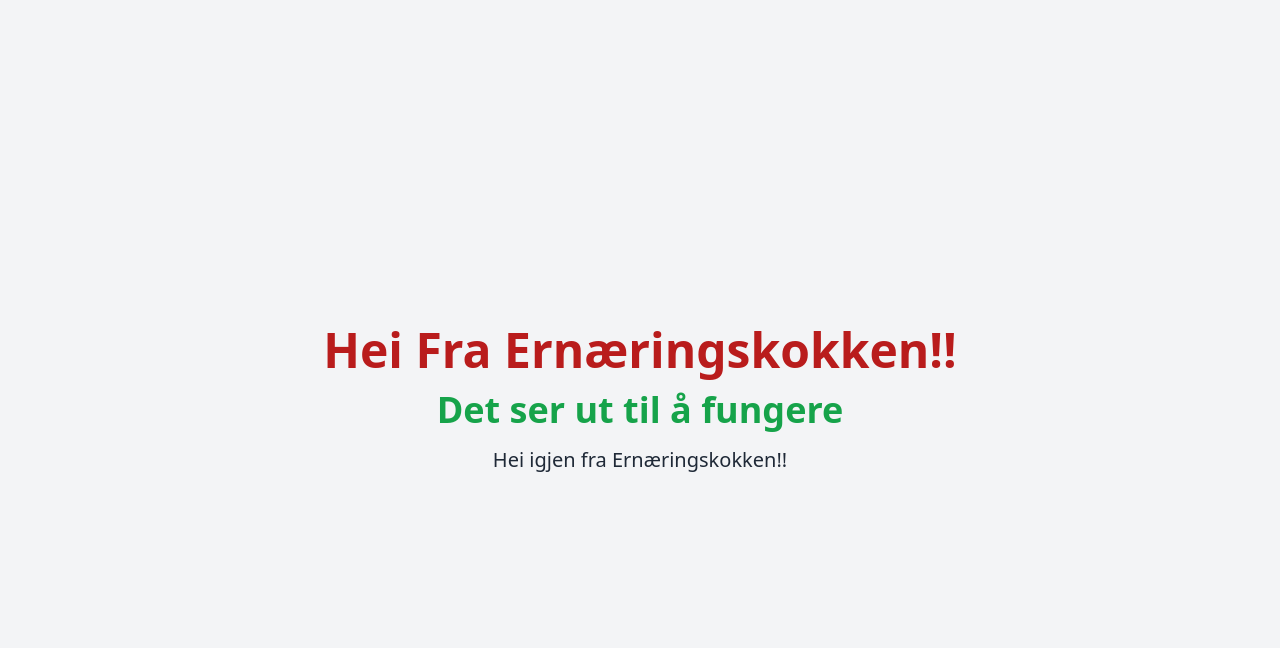
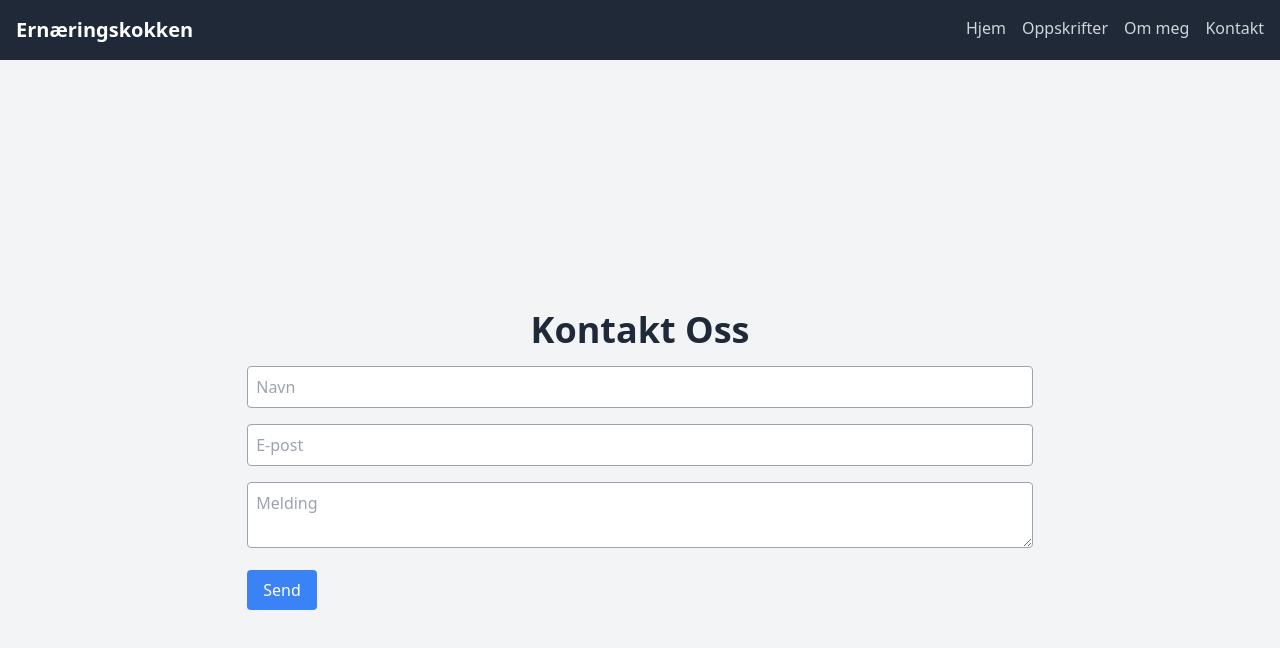
Before and after one commit to coding-chef77/ernaeringskokken, a React (Vite) app: page /contact in a window 1280 px wide. Shown: the top 648 px of the page. Built offline with nearby package versions, Linux system fonts and the light colour scheme.

Commit message:
Set up basic routing

```diff
--- a/src/App.jsx
+++ b/src/App.jsx
@@ -1,21 +1,23 @@
-import { motion } from "framer-motion";
+import { BrowserRouter as Router, Routes, Route } from "react-router-dom";
+import Navbar from "./components/Navbar";
+import Home from "./components/Home";
+import Recepies from "./components/Recepies";
+import About from "./components/About";
+import Contact from "./components/Contact";
 
 function App() {
   return (
-    <motion.div
-      className="flex flex-col items-center justify-center min-h-screen bg-gray-100 space-y-4"
-      initial={{ opacity: 0, scale: 0.8 }}
-      animate={{ opacity: 1, scale: 1 }}
-      transition={{ duration: 0.5 }}
-    >
-      <h1 className="text-5xl font-extrabold text-red-700">
-        Hei Fra Ernæringskokken!!
-      </h1>
-      <h2 className="text-4xl font-bold text-green-600">
-        Det ser ut til å fungere
-      </h2>
-      <p className="text-xl text-gray-800">Hei igjen fra Ernæringskokken!!</p>
-    </motion.div>
+    <Router>
+      <div className="min-h-screen bg-gray-100">
+        <Navbar />
+        <Routes>
+          <Route path="/" element={<Home />} />
+          <Route path="/recepies" element={<Recepies />} />
+          <Route path="/about" element={<About />} />
+          <Route path="/contact" element={<Contact />} />
+        </Routes>
+      </div>
+    </Router>
   );
 }
 
--- /dev/null
+++ b/src/components/About.jsx
@@ -0,0 +1,16 @@
+import { motion } from "framer-motion";
+
+function About() {
+  return (
+    <motion.div
+      className="flex flex-col items-center justify-center min-h-screen bg-gray-100 space-y-4"
+      initial={{ opacity: 0, scale: 0.8 }}
+      animate={{ opacity: 1, scale: 1 }}
+      transition={{ duration: 0.5 }}
+    >
+      <h1 className="text-4xl font-bold text-gray-800">Om Ernæringskokken</h1>
+    </motion.div>
+  );
+}
+
+export default About;
--- /dev/null
+++ b/src/components/Contact.jsx
@@ -0,0 +1,60 @@
+import { motion } from "framer-motion";
+import { useState } from "react";
+
+function Contact() {
+  const [formData, setFormData] = useState({
+    name: "",
+    email: "",
+    message: "",
+  });
+
+  const handleSubmit = (e) => {
+    e.preventDefault();
+    console.log(formData);
+    alert("Takk for din melding!");
+    setFormData({ name: "", email: "", message: "" });
+  };
+
+  return (
+    <motion.div
+      className="flex flex-col items-center justify-center min-h-screen bg-gray-100 space-y-4"
+      initial={{ opacity: 0, scale: 0.8 }}
+      animate={{ opacity: 1, scale: 1 }}
+      transition={{ duration: 0.5 }}
+    >
+      <h1 className="text-4xl font-bold text-gray-800">Kontakt Oss</h1>
+      <form className="space-y-4" onSubmit={handleSubmit}>
+        <input
+          type="text"
+          placeholder="Navn"
+          value={formData.name}
+          onChange={(e) => setFormData({ ...formData, name: e.target.value })}
+          className="p-2 border border-gray-400 rounded w-full"
+        />
+        <input
+          type="email"
+          placeholder="E-post"
+          value={formData.email}
+          onChange={(e) => setFormData({ ...formData, email: e.target.value })}
+          className="p-2 border border-gray-400 rounded w-full"
+        />
+        <textarea
+          placeholder="Melding"
+          value={formData.message}
+          onChange={(e) =>
+            setFormData({ ...formData, message: e.target.value })
+          }
+          className="p-2 border border-gray-400 rounded w-full"
+        />
+        <button
+          type="submit"
+          className="bg-blue-500 text-white px-4 py-2 rounded"
+        >
+          Send
+        </button>
+      </form>
+    </motion.div>
+  );
+}
+
+export default Contact;
--- /dev/null
+++ b/src/components/Home.jsx
@@ -0,0 +1,22 @@
+import { motion } from "framer-motion";
+
+function Home() {
+  return (
+    <motion.div
+      className="flex flex-col items-center justify-center min-h-screen bg-gray-100 space-y-4"
+      initial={{ opacity: 0, scale: 0.8 }}
+      animate={{ opacity: 1, scale: 1 }}
+      transition={{ duration: 0.5 }}
+    >
+      <h1 className="text-5xl font-extrabold text-red-700">
+        Hei Fra Ernæringskokken!!
+      </h1>
+      <h2 className="text-4xl font-bold text-green-600">
+        Det ser ut til å fungere
+      </h2>
+      <p className="text-xl text-gray-800">Hei igjen fra Ernæringskokken!!</p>
+    </motion.div>
+  );
+}
+
+export default Home;
--- /dev/null
+++ b/src/components/Navbar.jsx
@@ -0,0 +1,29 @@
+import { Link } from "react-router-dom";
+
+function Navbar() {
+  return (
+    <nav className="bg-gray-800 p-4">
+      <div className="container mx-auto flex justify-between">
+        <Link to="/" className="text-white text-xl font-bold">
+          Ernæringskokken
+        </Link>
+        <div className="flex space-x-4">
+          <Link to="/" className="text-gray-300 hover:text-white">
+            Hjem
+          </Link>
+          <Link to="/recepies" className="text-gray-300 hover:text-white">
+            Oppskrifter
+          </Link>
+          <Link to="/about" className="text-gray-300 hover:text-white">
+            Om meg
+          </Link>
+          <Link to="/contact" className="text-gray-300 hover:text-white">
+            Kontakt
+          </Link>
+        </div>
+      </div>
+    </nav>
+  );
+}
+
+export default Navbar;
--- /dev/null
+++ b/src/components/Recepies.jsx
@@ -0,0 +1,16 @@
+import { motion } from "framer-motion";
+
+function Recepies() {
+  return (
+    <motion.div
+      className="flex flex-col items-center justify-center min-h-screen bg-gray-100 space-y-4"
+      initial={{ opacity: 0, scale: 0.8 }}
+      animate={{ opacity: 1, scale: 1 }}
+      transition={{ duration: 0.5 }}
+    >
+      <h1 className="text-4xl font-bold text-gray-800">Oppskrifter</h1>
+    </motion.div>
+  );
+}
+
+export default Recepies;
```
